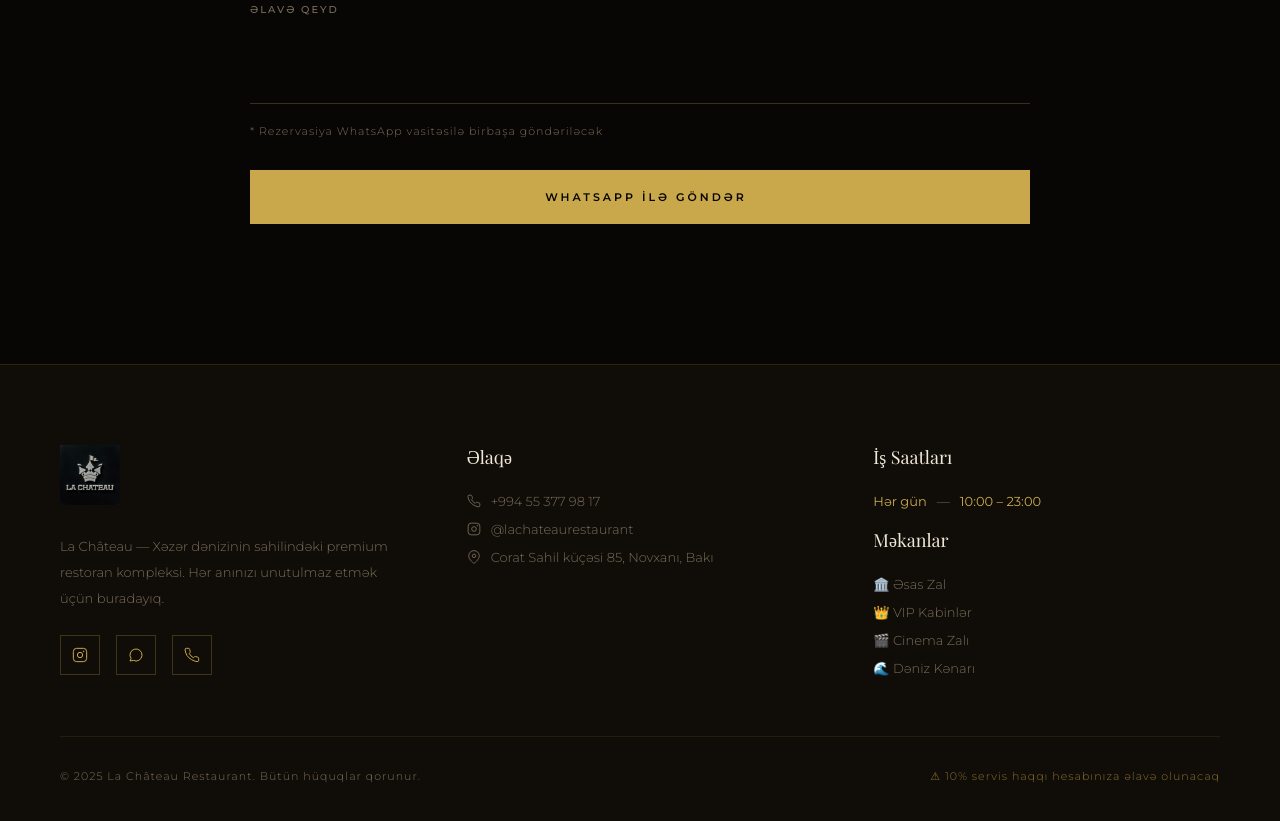
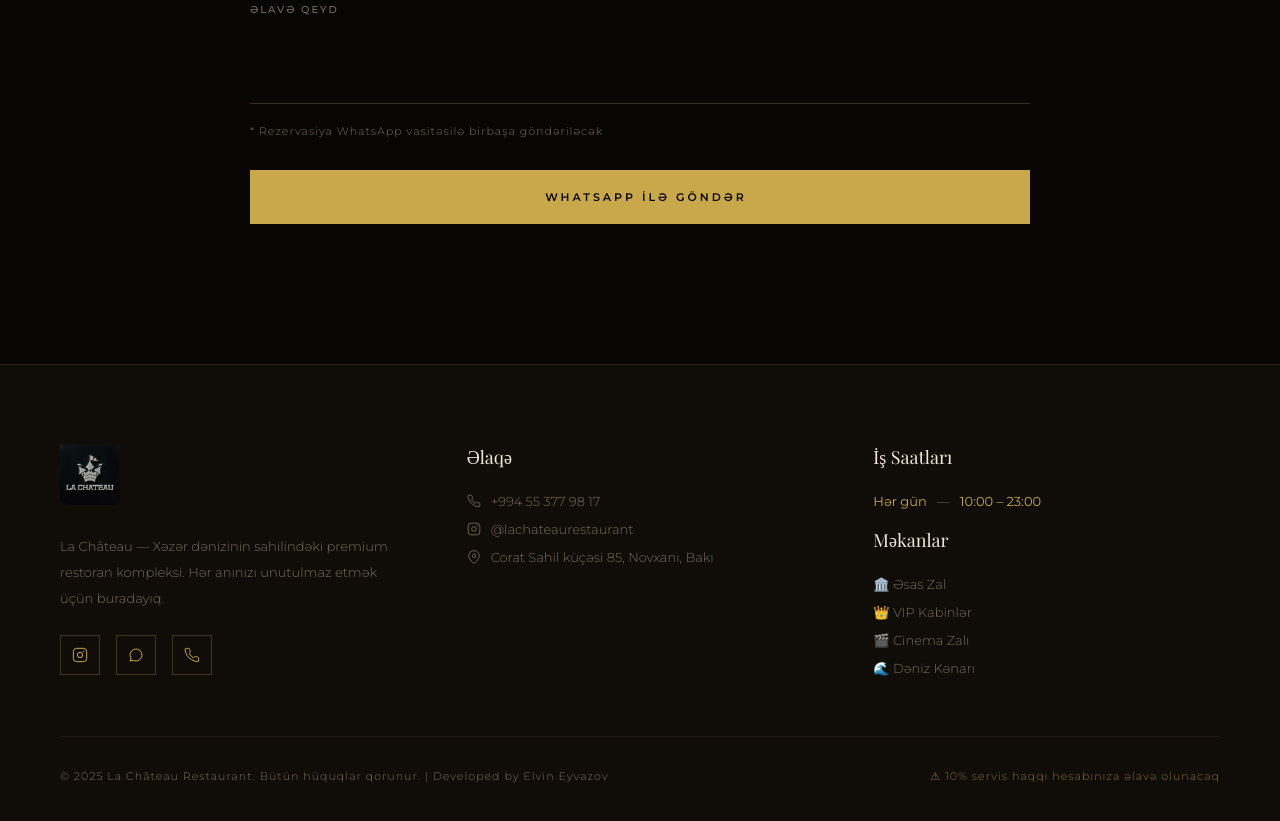
Before and after one commit to Elleo15/la-chateau-website, a plain HTML site: page index.html in a window 1280 px wide. Shown: the part 8048-8869 px from the top of the page. Drawn offline with nearby package versions, Linux system fonts and the light colour scheme; a web font is replaced by a local one.

Commit message:
Update index.html

```diff
--- a/index.html
+++ b/index.html
@@ -1521,9 +1521,7 @@
         </div>
       </div>
       <div class="footer-bottom">
-        <span class="footer-copy"
-          >© 2025 La Château Restaurant. Bütün hüquqlar qorunur.</span
-        >
+        <span class="footer-copy">© 2025 La Château Restaurant. Bütün hüquqlar qorunur. | Developed by Elvin Eyvazov</span>
         <span class="footer-service-note" data-i18n="footer_service"
           >⚠ 10% servis haqqı hesabınıza əlavə olunacaq</span
         >
```
